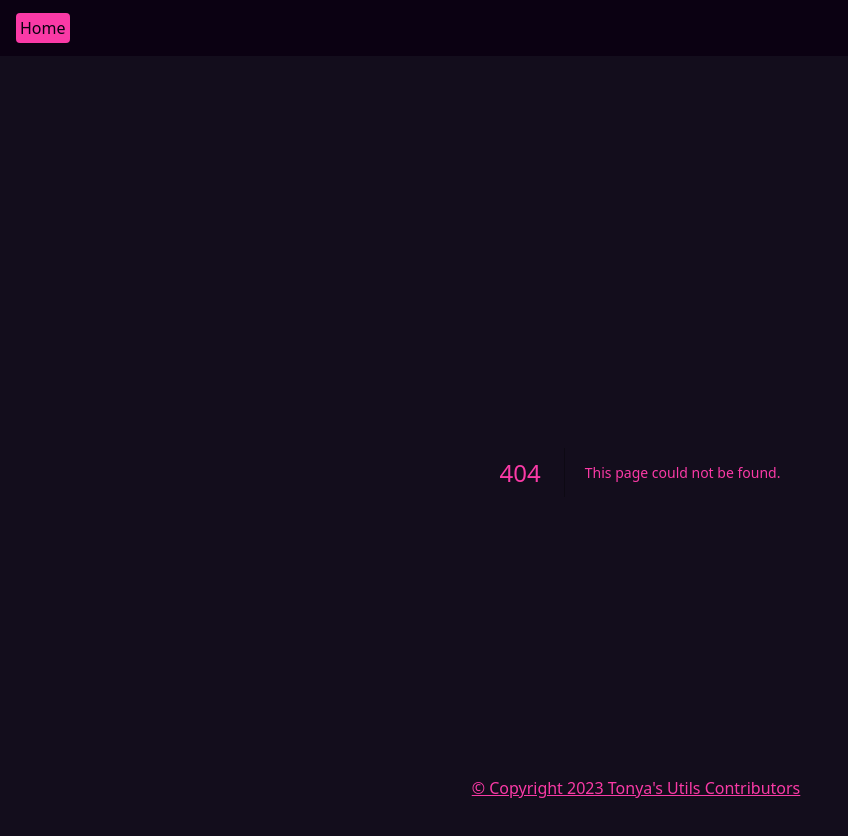
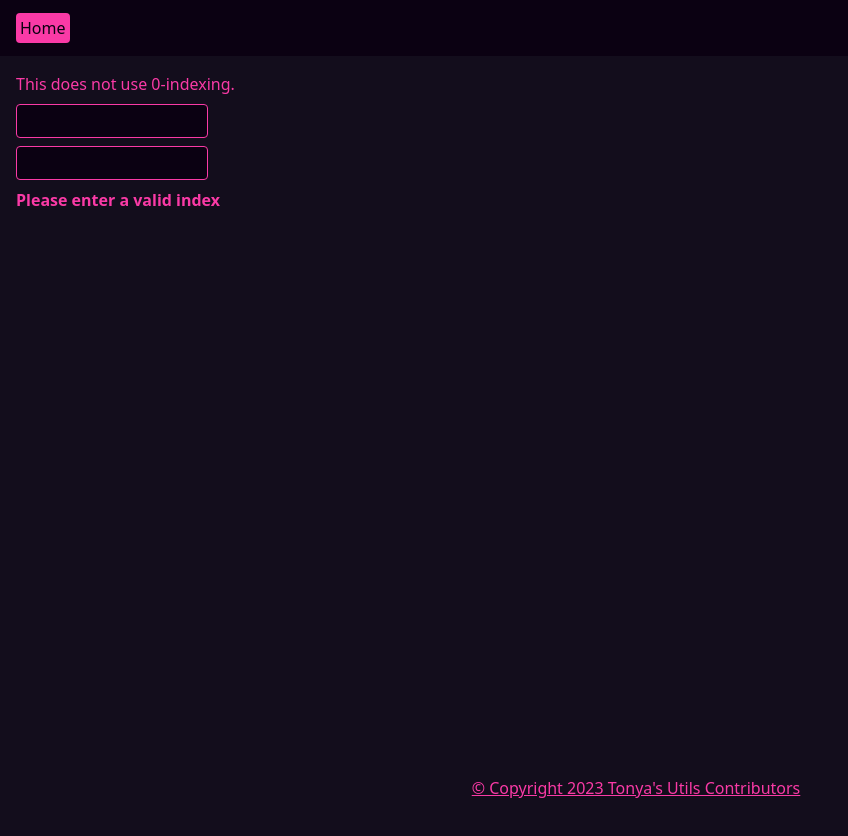
Before and after one commit to tonyaellie/tonya-utils, a Next.js app: page /char in a window 1280 px wide. Before the commit this address had no page. Shown: the top 836 px of the page, without its empty margins (0-848 px from the left). After the commit the page ends 800 px from the top, so only its background shows below. Built offline with nearby package versions, Linux system fonts and the light colour scheme.

Commit message:
feat: add char thingy

```diff
--- /dev/null
+++ b/src/app/char/Char.tsx
@@ -0,0 +1,48 @@
+'use client';
+
+import { useState } from 'react';
+
+const Char = () => {
+  const [string, setString] = useState('');
+  const [index, setIndex] = useState<number>();
+
+  return (
+    <div className='flex flex-col gap-2'>
+      This does not use 0-indexing.
+      <input
+        value={string}
+        onChange={(e) => setString(e.target.value)}
+        className="w-48 rounded border border-primary-500 bg-amethyst-2 px-2 py-1 focus:outline-none"
+      />
+      <input
+        value={index || ''}
+        onChange={(e) => {
+          console.log(e.target.value);
+          if (e.target.value === '') {
+            setIndex(undefined);
+            return;
+          }
+          if (isNaN(Number(e.target.value))) {
+            console.log('not a number');
+            return;
+          }
+          if (Number(e.target.value) < 1) {
+            console.log('negative');
+            return;
+          }
+          if (Number(e.target.value) > string.length) {
+            console.log('too big');
+            return;
+          }
+          setIndex(Number(e.target.value));
+        }}
+        className="w-48 rounded border border-primary-500 bg-amethyst-2 px-2 py-1 focus:outline-none"
+      />
+      <span className="font-bold">
+        {index !== undefined ? string[index - 1] : 'Please enter a valid index'}
+      </span>
+    </div>
+  );
+};
+
+export default Char;
--- /dev/null
+++ b/src/app/char/page.tsx
@@ -0,0 +1,14 @@
+import type { Metadata } from 'next';
+
+import Char from './Char';
+
+export const metadata: Metadata = {
+  title: 'Char Display',
+  description: 'Gets char at index from string.',
+};
+
+const CharPage = () => {
+  return <Char />;
+};
+
+export default CharPage;
--- a/src/app/page.tsx
+++ b/src/app/page.tsx
@@ -36,6 +36,7 @@ const Home: NextPage = () => {
       <CustomLink name="passwords" />
       <CustomLink name="unix" />
       <CustomLink name="colour" />
+      <CustomLink name="char" />
     </div>
   );
 };
```
Also changed, not shown: 1 other file (tests, documents, lock files or other folders).
